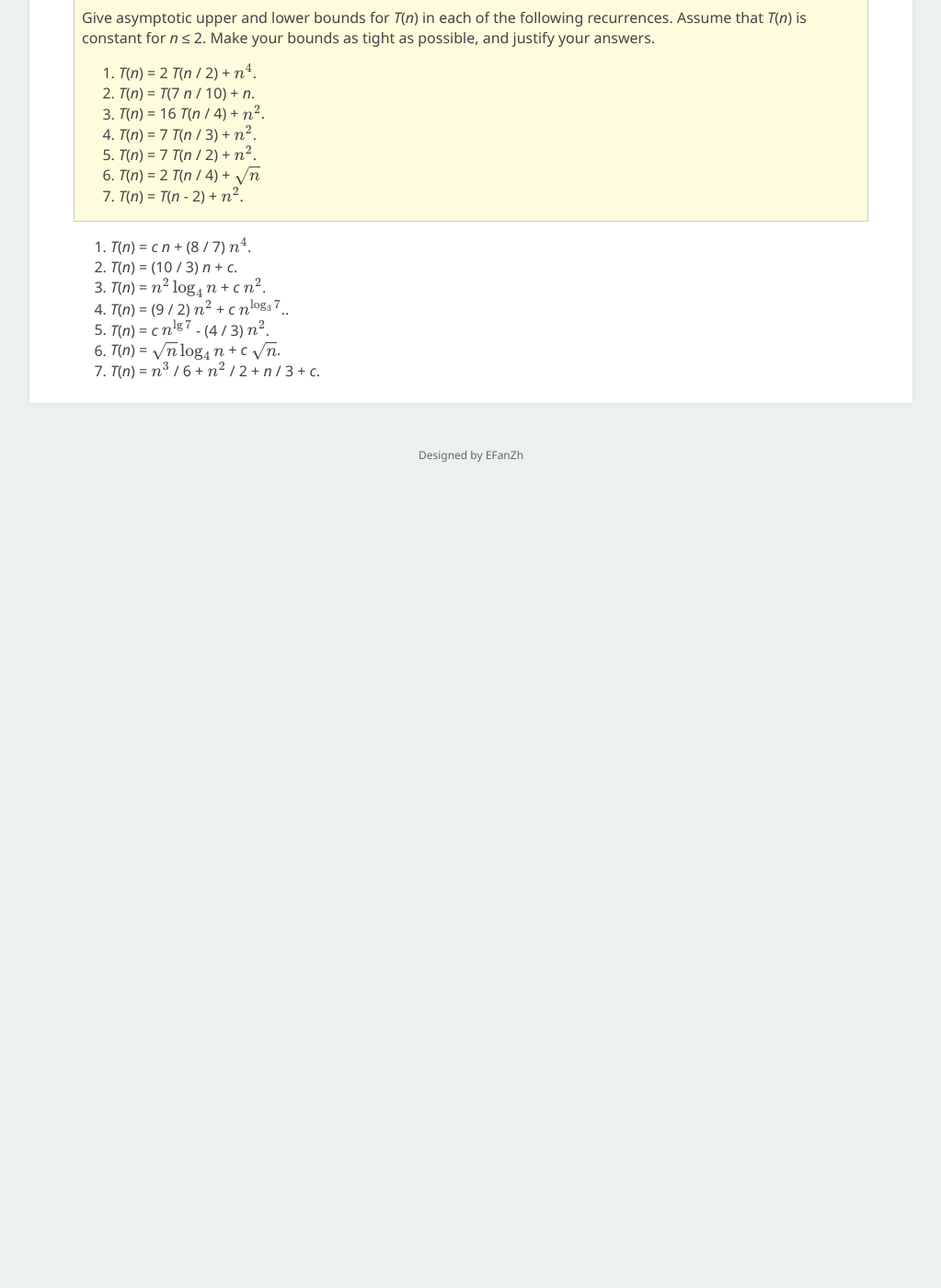
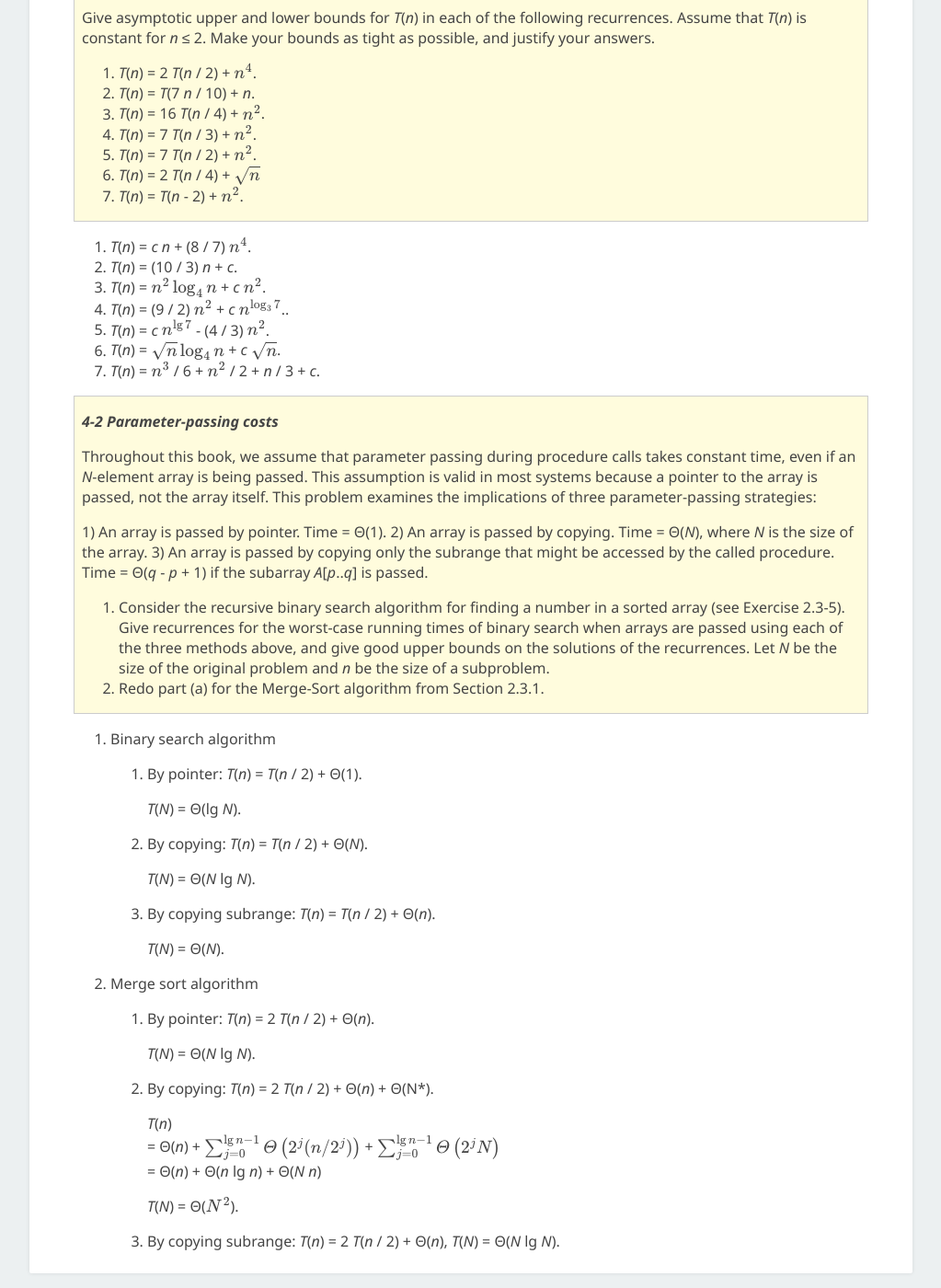
Before and after one commit to EFanZh/efanzh.github.io, a Jekyll site: the page built from _posts/2018-10-05-introduction-to-algorithms-exercises.md, in a window 1280 px wide and 1400 px high, scrolled down 33873 px. Shown: the whole window at 92% size, without its empty margins (128-1151 px from the left). Built offline with Jekyll 4.4.1, drawn with Linux system fonts in a browser that asks for light colours; formulas are drawn with MathJax 3; before the commit the page ends 34424 px from its top, so only the background shows below that.

Commit message:
Add problem 4-2 from CLRS

```diff
--- a/_posts/2018-10-05-introduction-to-algorithms-exercises.md
+++ b/_posts/2018-10-05-introduction-to-algorithms-exercises.md
@@ -1509,7 +1509,7 @@ Proof by induction:
 
 Let *ϵ* = -$\log_b c$, I guess *f*(*n*) = Ω($n^{\log_b a - \log_b c}$).
 
-f(n)\
+*f*(*n*)\
 ≥ (*a* / *c*) *f*(*n* / *b*)\
 = (*a* / *c*) Ω($\left(n / b\right)^{\log_b a - \log_b c}$)\
 = (*a* / *c*) Ω($n^{\log_b a - \log_b c} / \left(a / c\right)$)\
@@ -1537,3 +1537,43 @@ f(n)\
 5. *T*(*n*) = *c* $n^{\lg 7}$ - (4 / 3) $n^2$.
 6. *T*(*n*) = $\sqrt{n} \log_4 n$ + *c* $\sqrt{n}$.
 7. *T*(*n*) = $n^3$ / 6 + $n^2$ / 2 + *n* / 3 + *c*.
+
+> ***4-2 Parameter-passing costs***
+>
+> Throughout this book, we assume that parameter passing during procedure calls takes constant time, even if an
+> *N*-element array is being passed. This assumption is valid in most systems because a pointer to the array is passed,
+> not the array itself. This problem examines the implications of three parameter-passing strategies:
+>
+> 1) An array is passed by pointer. Time = Θ(1).
+> 2) An array is passed by copying. Time = Θ(*N*), where *N* is the size of the array.
+> 3) An array is passed by copying only the subrange that might be accessed by the called procedure.
+>    Time = Θ(*q* - *p* + 1) if the subarray *A*[*p*‥*q*] is passed.
+>
+> 1. Consider the recursive binary search algorithm for finding a number in a sorted array (see Exercise 2.3-5). Give
+> recurrences for the worst-case running times of binary search when arrays are passed using each of the three methods
+> above, and give good upper bounds on the solutions of the recurrences. Let *N* be the size of the original problem and
+> *n* be the size of a subproblem.
+> 2. Redo part (a) for the Merge-Sort algorithm from Section 2.3.1.
+
+1. Binary search algorithm
+   1. By pointer: *T*(*n*) = *T*(*n* / 2) + Θ(1).
+
+      *T*(*N*) = Θ(lg *N*).
+   2. By copying: *T*(*n*) = *T*(*n* / 2) + Θ(*N*).
+
+      *T*(*N*) = Θ(*N* lg *N*).
+   3. By copying subrange: *T*(*n*) = *T*(*n* / 2) + Θ(*n*).
+
+      *T*(*N*) = Θ(*N*).
+2. Merge sort algorithm
+   1. By pointer: *T*(*n*) = 2 *T*(*n* / 2) + Θ(*n*).
+
+      *T*(*N*) = Θ(*N* lg *N*).
+   2. By copying: *T*(*n*) = 2 *T*(*n* / 2) + Θ(*n*) + Θ(N*).
+
+      *T*(*n*)\
+      = Θ(*n*) + $\sum_{j = 0}^{\lg n - 1} Θ\left(2^j (n / 2^j)\right)$ + $\sum_{j = 0}^{\lg n - 1} Θ\left(2^j N\right)$\
+      = Θ(*n*) + Θ(*n* lg *n*) + Θ(*N* *n*)
+
+      *T*(*N*) = Θ($N^2$).
+   3. By copying subrange: *T*(*n*) = 2 *T*(*n* / 2) + Θ(*n*), *T*(*N*) = Θ(*N* lg *N*).
```
